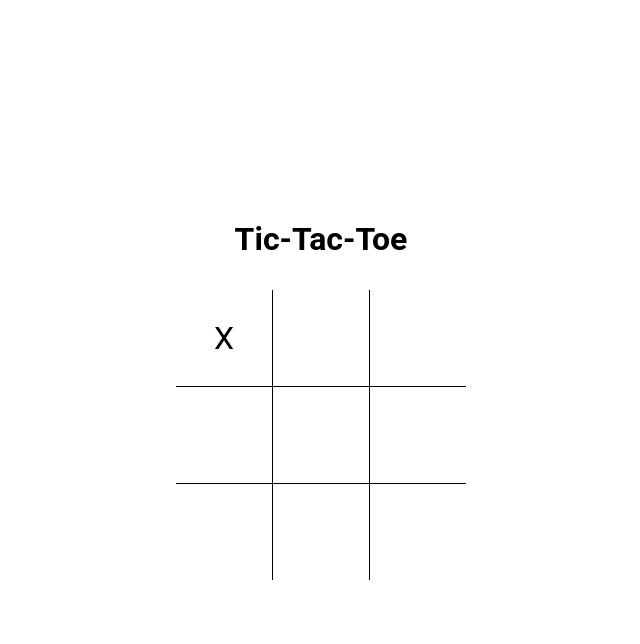
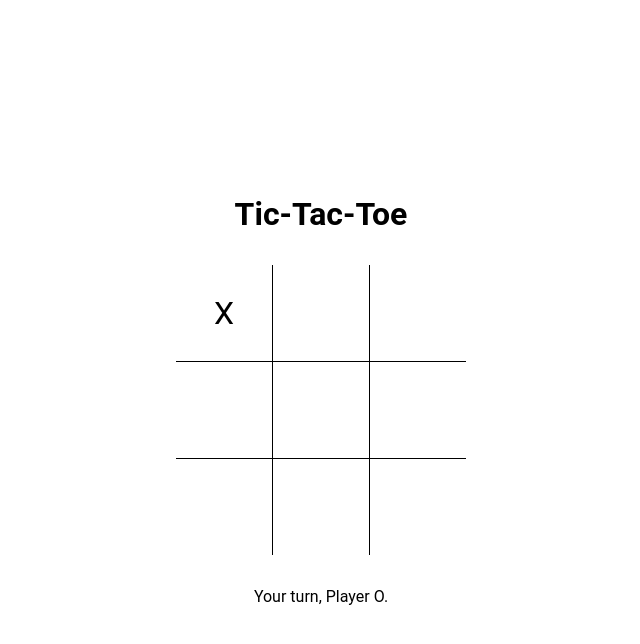
Before and after one commit to ap-ple/tic-tac-toe, a plain HTML site: page index.html in a window 1280 px wide. Both pictures are taken after a click on the button 543 px from the left and 338 px from the top of the page. Shown: the whole page, without its empty margins (319-959 px from the left). Drawn offline with Linux system fonts and the light colour scheme.

Commit message:
Add turn message

```diff
--- a/index.html
+++ b/index.html
@@ -13,6 +13,7 @@
    </header>
    <main>
       <div class="gameboard"></div>
+      <div class="message">Your turn, Player X.<div>
    </main>
 </body>
 </html>
--- a/script.js
+++ b/script.js
@@ -24,11 +24,15 @@ const mainGame = (function(root, gameboard) {
    const symbols = ["X", "O"]
    let turn = 1;
 
+   const messageElement = root.querySelector("body>main>.message");
+
    const play = (slotElement) => {
       if (slotElement.innerText.length === 0) {
          slotElement.innerText = symbols[(turn - 1) % symbols.length];
          slotElement.disabled = true;
          turn++;
+
+         messageElement.innerText = `Your turn, Player ${symbols[(turn - 1) % symbols.length]}.`;
       }
    };
 
--- a/style.css
+++ b/style.css
@@ -8,6 +8,14 @@ body {
    display: flex;
    flex-flow: column;
    height: 100vh;
+   align-items: center;
+   justify-content: center;
+   gap: 2rem;
+}
+
+body>main {
+   display: flex;
+   flex-flow: column;
    align-items: center;
    justify-content: center;
    gap: 2rem;
```
